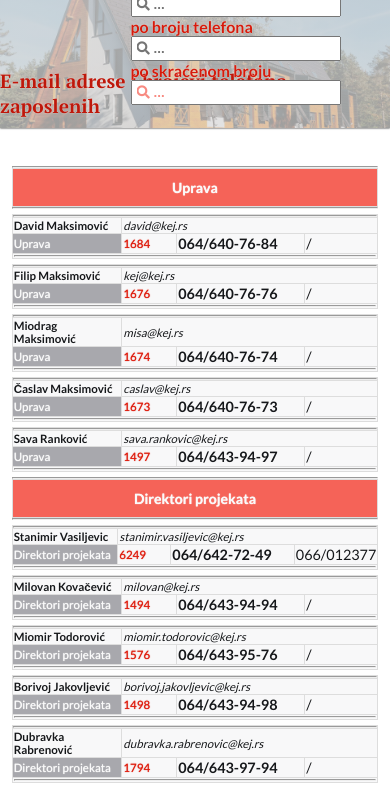
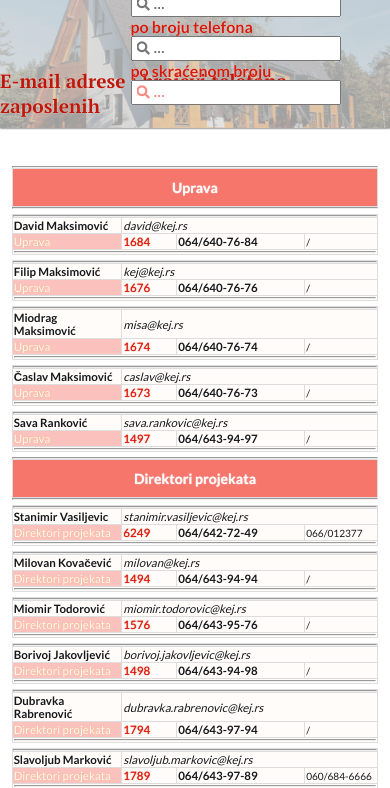
Before and after one commit to okejvaljevo/kolege, a plain HTML site: page index.html in a window 390 px wide. Shown: the part 52-840 px from the top of the page. Drawn offline with nearby package versions, Linux system fonts and the light colour scheme; files that its build step writes are made by us from their sources.

Commit message:
Update _base.scss

```diff
--- a/front/scss/components/_base.scss
+++ b/front/scss/components/_base.scss
@@ -6,6 +6,10 @@ section {
     h5 {
       text-align: center;
       margin: 30px 0;
+      font-size: 1rem;
+      @media only screen and (max-width: 650px) {
+        font-size: 0.9rem;
+      }
     }
     article {
         table {
@@ -16,7 +20,7 @@ section {
             margin-bottom: 5px;
             thead {
                 width: 100%;
-                background-color: rgba(lighten($keyred, 15), .85);
+                background-color: rgba(lighten($keyred, 20), .85);
                 font-size: .8rem;
                 @include colorShadow(darken($white, 2), $white);
                 th {
@@ -24,14 +28,14 @@ section {
                 }
             }
             tbody {
-              background-color: rgba(lighten($keygraylighttext, 25), .85);
+              background-color: rgba(lighten($orangelight, 32), .85);
               @include colorShadow(darken($keyblack, 2), $white);
                 td {
                     border: 1px solid $shadow;
                     padding: 2px 3px;
                     &.opo {
-                      background-color: rgba(lighten($keygraydarkext, 8), .85);
-                      @include colorShadow(darken($white, 2), $white);
+                      background-color: rgba(lighten($keyred, 40), .85);
+                      @include colorShadow(darken($white, 1), $orangelight);
                     }
                     &.asa {
                       font-weight: 600;
@@ -79,7 +83,12 @@ section {
                       }
                       &.msa {
                         font-size:80%;
-
+                      }
+                      &.bsa {
+                        font-size:80%;
+                      }
+                      &.esa {
+                        font-size:70%;
                       }
                     }
                   }
```
